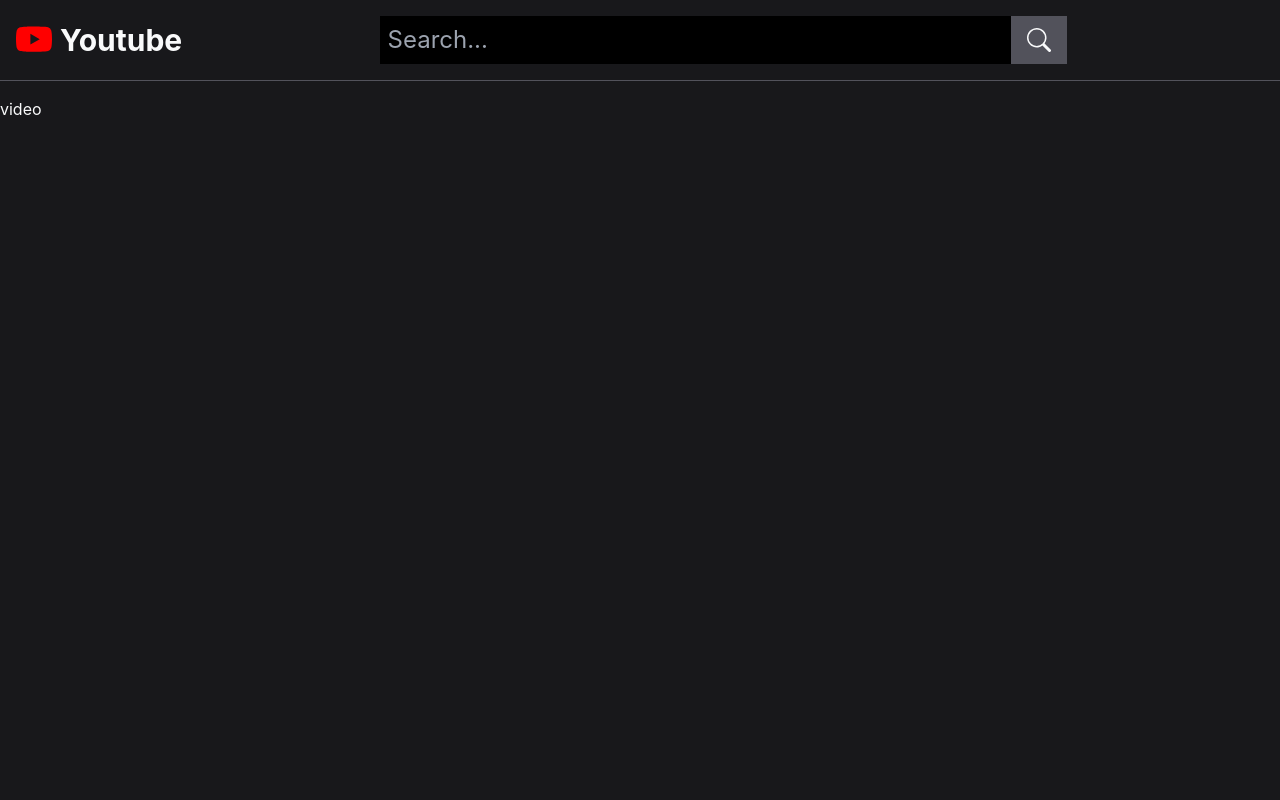
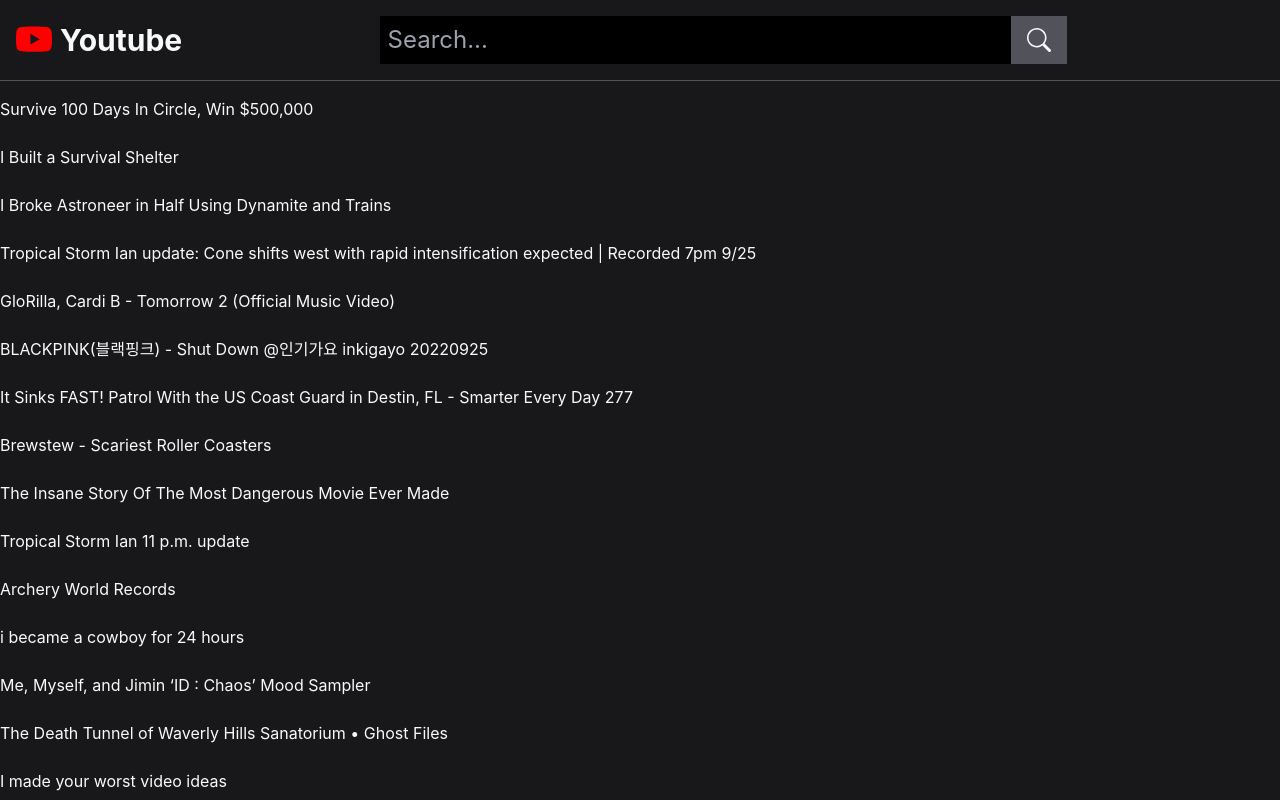
Before and after one commit to HongguLim/Youtube, a Next.js app: page / in a window 1280 px wide. Shown: the top 800 px of the page. Built offline with nearby package versions, Linux system fonts and the light colour scheme.

Commit message:
feat: 유튜브 데이터 페칭 구현 (Mock 데이터)
테스트를 위해 Mock 데이터로 구현하였습니다.

```diff
--- a/src/pages/_app.tsx
+++ b/src/pages/_app.tsx
@@ -1,12 +1,15 @@
 import Header from "@/components/Header/Header";
 import "@/styles/globals.css";
+import { QueryClient, QueryClientProvider } from "@tanstack/react-query";
 import type { AppProps } from "next/app";
-
+const queryClient = new QueryClient();
 export default function App({ Component, pageProps }: AppProps) {
   return (
     <>
       <Header />
-      <Component {...pageProps} />
+      <QueryClientProvider client={queryClient}>
+        <Component {...pageProps} />
+      </QueryClientProvider>
     </>
   );
 }
--- a/src/pages/index.tsx
+++ b/src/pages/index.tsx
@@ -1,8 +1,34 @@
+import { useQuery } from "@tanstack/react-query";
+import axios from "axios";
 import { Inter } from "next/font/google";
-import { useEffect, useRef } from "react";
+import { useEffect, useRef, useState } from "react";
 
 const inter = Inter({ subsets: ["latin"] });
 
 export default function Home() {
-  return <div>video</div>;
+  // const fetchData = async () => {
+  //   const response = await axios.get("/videos/popular.json");
+  //   setPolularData(response.data.items);
+  // };
+
+  const {
+    isLoading,
+    error,
+    data: videos,
+  } = useQuery(["videos"], async () => {
+    return axios.get("/videos/popular.json").then((res) => res.data.items);
+  });
+
+  return (
+    <div>
+      {videos?.map((item) => {
+        return (
+          <div key={item.id}>
+            <p>{item.snippet.localized.title}</p>
+            <br />
+          </div>
+        );
+      })}
+    </div>
+  );
 }
--- a/src/pages/videos/[keyword].tsx
+++ b/src/pages/videos/[keyword].tsx
@@ -1,8 +1,35 @@
+import { useQuery } from "@tanstack/react-query";
+import axios from "axios";
 import { useRouter } from "next/router";
-import React from "react";
+import React, { useEffect, useState } from "react";
 
 export default function Search() {
   const router = useRouter();
   const keyword = router.query.keyword;
-  return <div>Parameter query : {keyword}</div>;
+
+  const {
+    isLoading,
+    error,
+    data: videos,
+  } = useQuery(["videos", keyword], async () => {
+    return axios.get("/videos/search.json").then((res) => res.data.items);
+  });
+
+  return (
+    <div>
+      <h1>{keyword}에 대한 검색결과 입니다.</h1>
+      <br />
+      <br />
+      <div>
+        {videos?.map((item) => {
+          return (
+            <div key={item.id.videoId}>
+              <p>{item.snippet.channelTitle}</p>
+              <br />
+            </div>
+          );
+        })}
+      </div>
+    </div>
+  );
 }
--- a/src/pages/videos/index.tsx
+++ b/src/pages/videos/index.tsx
@@ -8,5 +8,7 @@
     router.replace("/");
   }, []);
 
+  // 직접 videos url로 이동시 메인페이지로 리다이렉트
+
   return null;
 }
```
